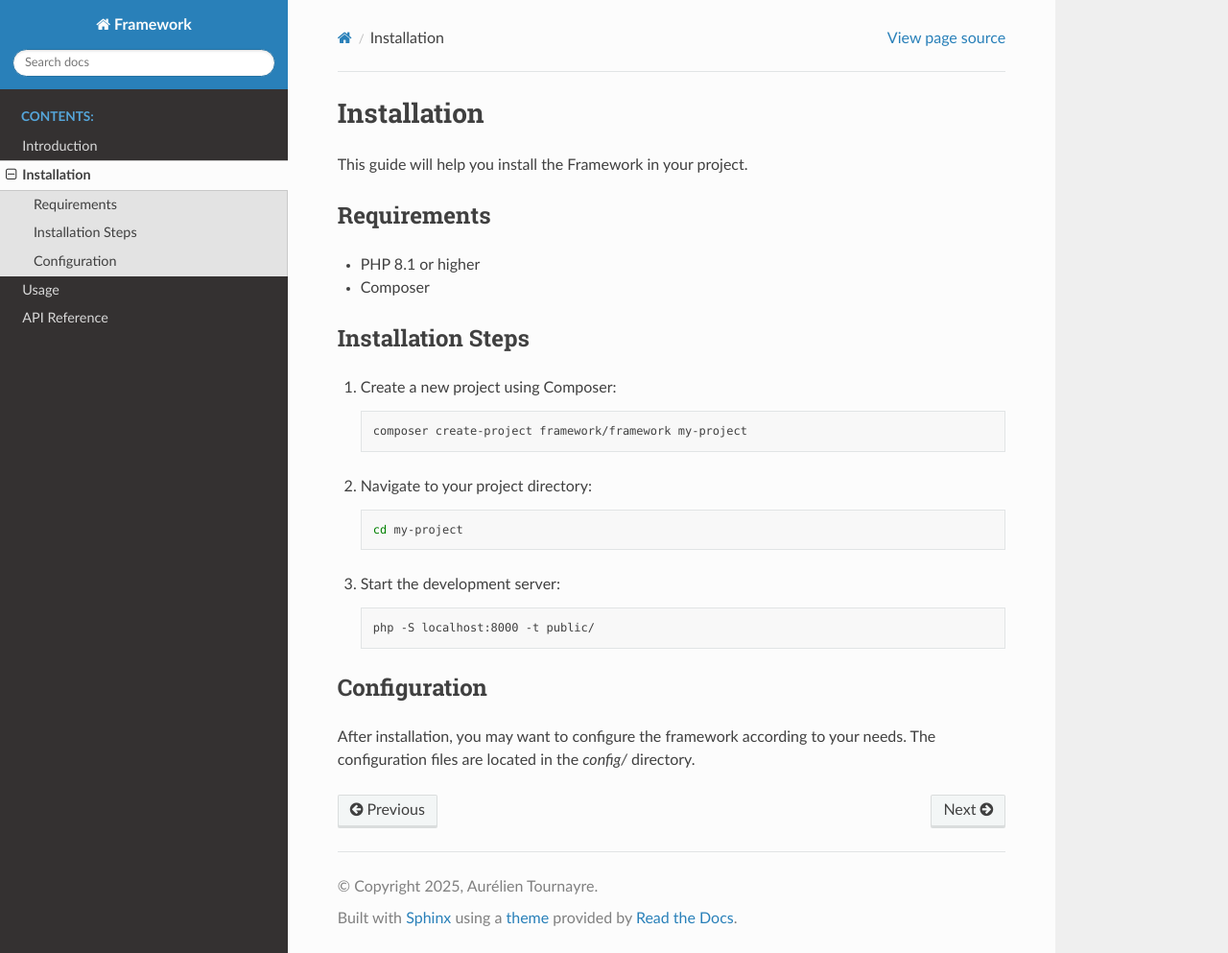
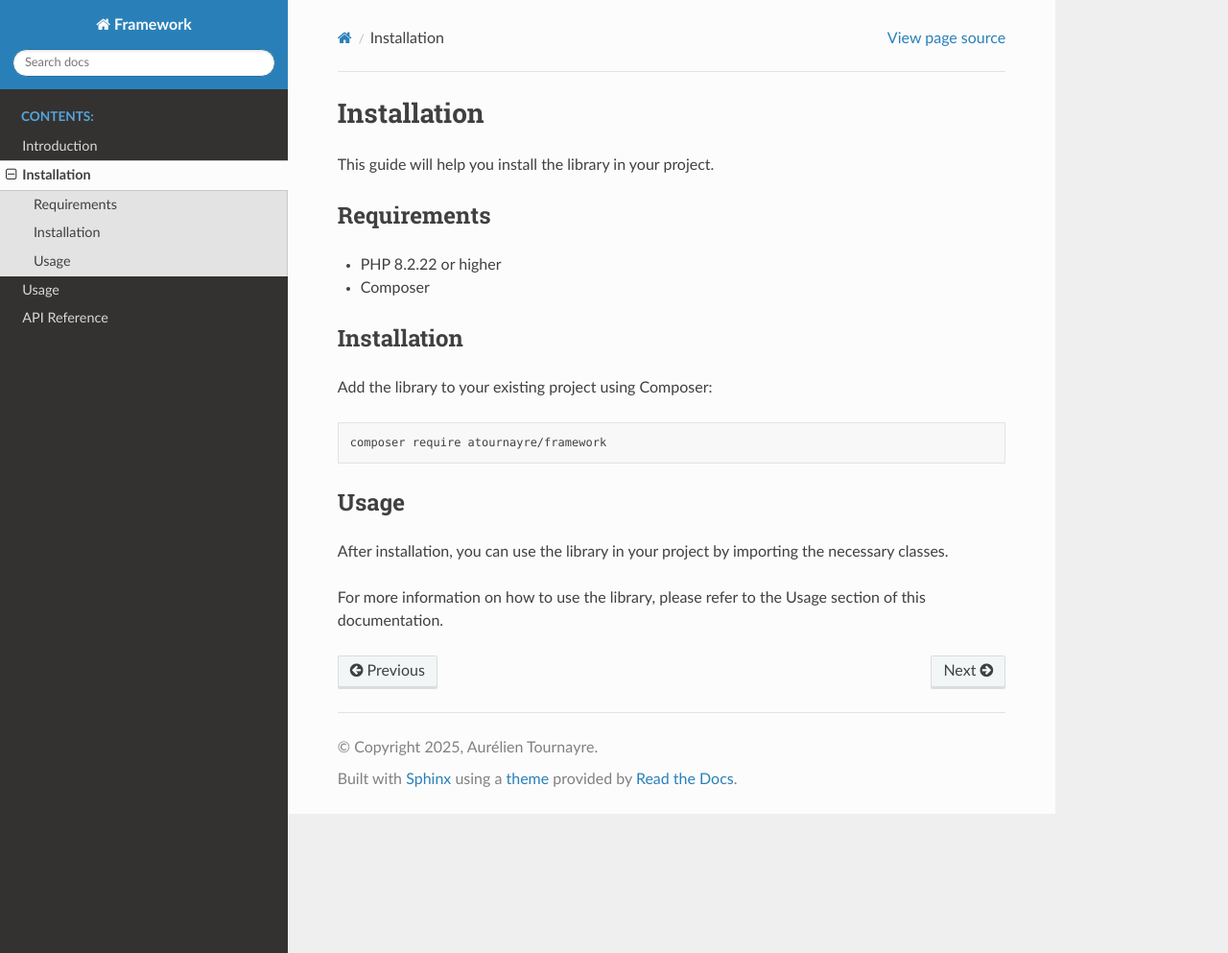
Before and after one commit to atournayre/framework, a Sphinx documentation site: the page built from docs/source/installation.rst, in a window 1280 px wide and 993 px high. Shown: the whole window at 96% size. Built offline with Sphinx 7.4.7 and the Read the Docs theme 3.1.0, drawn with Linux system fonts in a browser that asks for light colours.

Commit message:
Update documentation to reflect rebranding from Framework to Library
Rebranded references from "Framework" to "Library" across docs to ensure consistency. Updated namespace examples, installation instructions, and usage details to align with the new naming and structure. Adjusted PHP version requirements and streamlined installation steps.

```diff
--- a/docs/source/installation.rst
+++ b/docs/source/installation.rst
@@ -1,36 +1,26 @@
 Installation
 ===========
 
-This guide will help you install the Framework in your project.
+This guide will help you install the library in your project.
 
 Requirements
 -----------
 
-* PHP 8.1 or higher
+* PHP 8.2.22 or higher
 * Composer
 
-Installation Steps
-----------------
+Installation
+-----------
 
-1. Create a new project using Composer:
+Add the library to your existing project using Composer:
 
-   .. code-block:: bash
+.. code-block:: bash
 
-      composer create-project framework/framework my-project
+   composer require atournayre/framework
 
-2. Navigate to your project directory:
+Usage
+-----
 
-   .. code-block:: bash
+After installation, you can use the library in your project by importing the necessary classes.
 
-      cd my-project
-
-3. Start the development server:
-
-   .. code-block:: bash
-
-      php -S localhost:8000 -t public/
-
-Configuration
-------------
-
-After installation, you may want to configure the framework according to your needs. The configuration files are located in the `config/` directory.
+For more information on how to use the library, please refer to the Usage section of this documentation.
--- a/docs/source/introduction.rst
+++ b/docs/source/introduction.rst
@@ -1,7 +1,7 @@
 Introduction
 ============
 
-This is the introduction to the Framework. The Framework is a PHP framework designed to help developers build robust and scalable applications.
+This is the introduction to the Framework. The Framework is a PHP library designed to help developers build robust and scalable applications.
 
 Features
 --------
--- a/docs/source/usage.rst
+++ b/docs/source/usage.rst
@@ -6,7 +6,7 @@ This guide provides examples of how to use the Framework in your projects.
 Basic Usage
 ----------
 
-Here's a simple example of how to create a basic application:
+Here's a simple example of how to use the library in your application:
 
 .. code-block:: php
 
@@ -14,7 +14,7 @@ Here's a simple example of how to create a basic application:
 
     require_once 'vendor/autoload.php';
 
-    use Framework\Application;
+    use Atournayre\Application;
 
     $app = new Application();
 
@@ -58,7 +58,7 @@ You can also use controllers to organize your code:
 
     namespace App\Controller;
 
-    use Framework\Controller\AbstractController;
+    use Atournayre\Controller\AbstractController;
 
     class UserController extends AbstractController
     {
```
Also changed, not shown: docs/source/api.rst (+4 -4 lines), docs/source/index.rst (+4 -4 lines).
